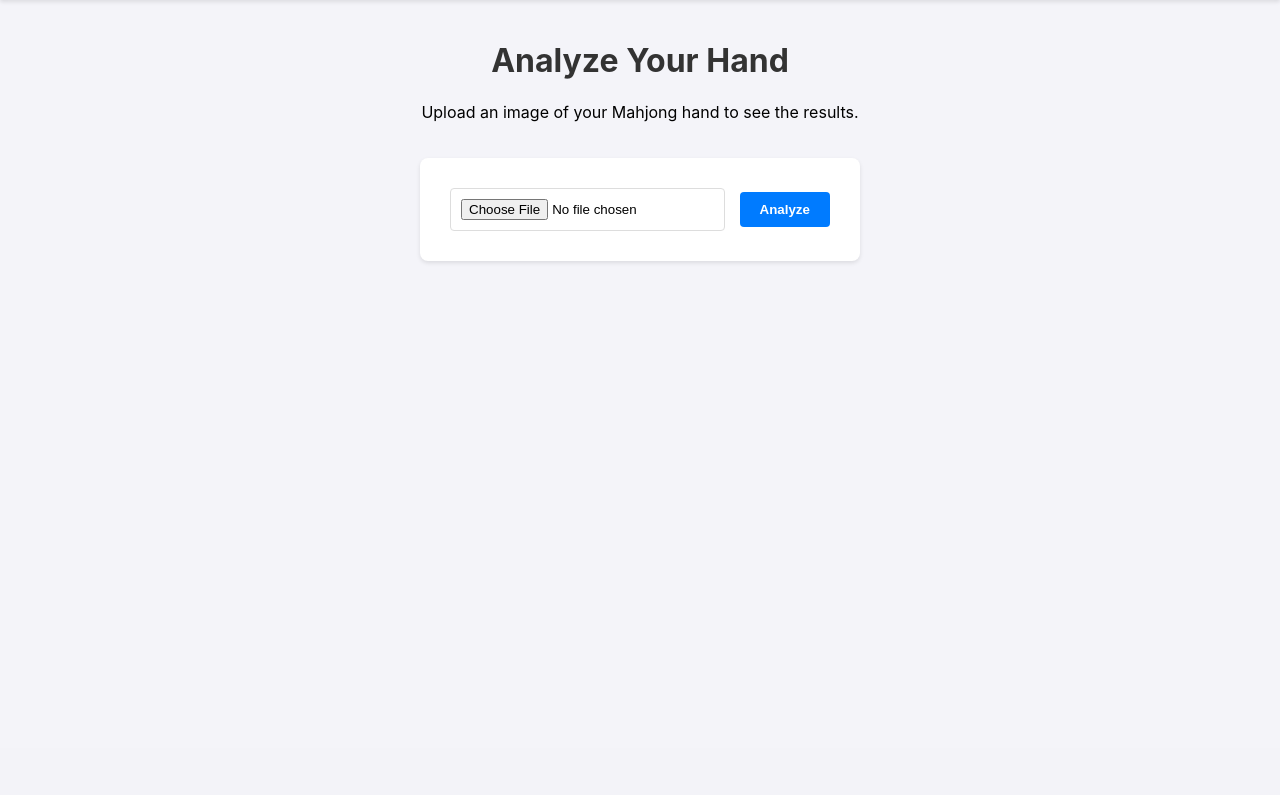
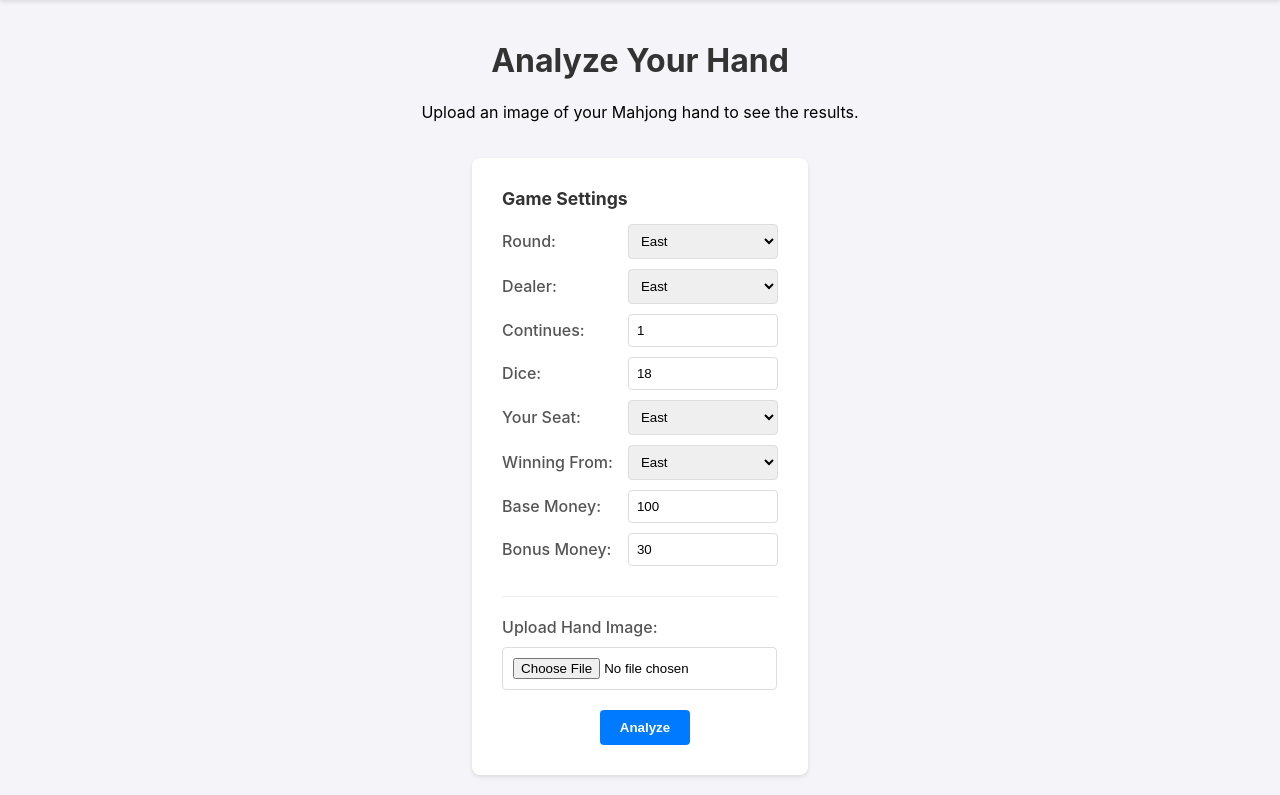
Before and after one commit to joanne-09/Mahjong-Winner, a Flask app: page / in a window 1280 px wide. Shown: the part 52-847 px from the top of the page. Before the commit the page ends 315 px from the top, so only its background shows below. Run offline with Flask 3, Linux system fonts and the light colour scheme.

Commit message:
feat: able to type others condition

```diff
--- a/app.py
+++ b/app.py
@@ -4,7 +4,7 @@ from flask import Flask, request, render_template, redirect, url_for
 from werkzeug.utils import secure_filename
 
 # Import your core functions from the src package
-from src.main import final_backend_main
+from src.main import backend_main
 
 # --- Flask App Configuration ---
 UPLOAD_FOLDER = 'static/uploads'
@@ -35,7 +35,17 @@ def upload_file():
             file.save(image_path)
 
             # --- Call Your Backend Logic ---
-            final_money, final_breakdown = final_backend_main(image_path)
+            others = {
+                "round": request.form.get('round', 'east'),
+                "dealer": request.form.get('dealer', 'east'),
+                "continues": int(request.form.get('continues', 1)),
+                "dice": int(request.form.get('dice', 18)),
+                "seat": request.form.get('seat', 'east'),
+                "wins": request.form.get('wins', 'east'),
+                "base": int(request.form.get('base', 100)),
+                "bonus": int(request.form.get('bonus', 30)),
+            }
+            final_money, final_breakdown = backend_main(others)
 
             # --- Render the Results Page ---
             output_filename = "./outputs/output.png"
--- a/src/image_recognition/configs/train2.yaml
+++ b/src/image_recognition/configs/train2.yaml
@@ -1,6 +1,6 @@
 model: "runs/detect/train/weights/best.pt"
 data: "data.yaml"                # Dataset configuration
-epochs: 50                       # Increase epochs for better convergence
+epochs: 20                       # Increase epochs for better convergence
 batch: 32                        # Increase batch size if GPU memory allows
 imgsz: 640                       # Reduce image size for faster training (or keep 1024 for accuracy)
 device: "cpu"                    # Use GPU if available (change to "cpu" if no GPU)
@@ -28,5 +28,5 @@ mosaic: 1.0                      # Mosaic augmentation probability
 
 # Validation and saving
 val: True                        # Validate during training
-save_period: 2                  # Save checkpoint every N epochs
+save_period: 10                  # Save checkpoint every N epochs
 patience: 10                     # Early stopping patience
--- a/src/main.py
+++ b/src/main.py
@@ -16,7 +16,10 @@ others = {
 }
 _this_dir = os.path.dirname(os.path.abspath(__file__))
 
-def backend_main():
+def backend_main(others_settings=None):
+    if others_settings is None:
+        others_settings = others
+
     bing = [1, 2, 3, 4, 5, 6, 7, 8, 9]
     bamboo = [10, 11, 12, 10, 11, 12, 10, 11]
     wan = []
@@ -24,7 +27,7 @@ def backend_main():
     bonus = []
 
     # Recognize the tiles
-    final_money, final_breakdown = check_win_condition(bing, bamboo, wan, words, bonus, others)
+    final_money, final_breakdown = check_win_condition(bing, bamboo, wan, words, bonus, others_settings)
 
     # Generate picture of the winning tiles
     print("Generating winning tiles image...")
@@ -36,7 +39,10 @@ def backend_main():
 
 
 # Core logic of backend
-def final_backend_main(file_path: str):
+def final_backend_main(file_path: str, others_settings=None):
+    if others_settings is None:
+        others_settings = others
+
     # Recognize the tiles
     print("Recognizing tiles in", file_path)
     bing, bamboo, wan, words, bonus = tile_recognition(file_path)
@@ -55,7 +61,7 @@ def final_backend_main(file_path: str):
 
     # Check the winning condition
     print("Checking win condition and money count...")
-    final_money, final_breakdown = check_win_condition(bing, bamboo, wan, words, bonus, others)
+    final_money, final_breakdown = check_win_condition(bing, bamboo, wan, words, bonus, others_settings)
 
     print(f"Final money: {final_money}")
     print(f"Final breakdown: {final_breakdown}")
--- a/src/pattern_recognition/main.py
+++ b/src/pattern_recognition/main.py
@@ -159,7 +159,7 @@ def check_winning_money(breakdown, bonus, others=None) -> dict:
     money = {"east": 0, "south": 0, "west": 0, "north": 0}
 
     self_winning = False
-    dealer_winning = 0
+    dealer_money = 2 * others["continues"] - 1 if others is not None else 0
 
     # Check the winning money
     if breakdown is None:
@@ -168,13 +168,6 @@ def check_winning_money(breakdown, bonus, others=None) -> dict:
     # Check if someone fang chong, if self_winning then all other 3 players lose
     if others["seat"] == others["wins"]:
         self_winning = True
-
-    # Check if the winning player is the host
-    if others is not None and others["dealer"] == others["seat"]:
-       dealer_winning = 2 * others["continues"] - 1
-    # Check if the host is the fong chong player or self_winning
-    elif others is not None and (others["wins"] == others["dealer"] or self_winning):
-        dealer_winning = -1 * (2 * others["continues"] - 1)
 
     # Check the breakdown
     tai_count = 0
@@ -290,15 +283,20 @@ def check_winning_money(breakdown, bonus, others=None) -> dict:
         tai_count += 8
 
     # Calculate the money based on the tai count and winning conditions
-    if self_winning:
-        for seat in words_index:
-            if seat == others["seat"]:
-                money[seat] += (others["base"] + others["bonus"] * (tai_count + others["continues"])) * 3
-            else:
-                money[seat] -= (others["base"] + others["bonus"] * (tai_count + others["continues"]))
-    elif others["wins"] == others["dealer"]:
-        money[others["seat"]] += (others["base"] + others["bonus"] * (tai_count + others["continues"]))
-        money[others["wins"]] -= (others["base"] + others["bonus"] * (tai_count + others["continues"]))
+    if self_winning and others["seat"] != others["dealer"]:
+        money[others["seat"]] += (others["base"] + others["bonus"] * tai_count) * 3 + others["bonus"] * dealer_money
+        for seat in ["east", "south", "west", "north"]:
+            if seat != others["seat"]:
+                money[seat] -= (others["base"] + others["bonus"] * tai_count)
+        money[others["dealer"]] -= others["bonus"] * dealer_money
+    elif self_winning and others["seat"] == others["dealer"]:
+        money[others["seat"]] += (others["base"] + others["bonus"] * (tai_count + dealer_money)) * 3
+        for seat in ["east", "south", "west", "north"]:
+            if seat != others["seat"]:
+                money[seat] -= (others["base"] + others["bonus"] * (tai_count + dealer_money))
+    elif others["wins"] == others["dealer"] or others["seat"] == others["dealer"]:
+        money[others["seat"]] += (others["base"] + others["bonus"] * (tai_count + dealer_money))
+        money[others["wins"]] -= (others["base"] + others["bonus"] * (tai_count + dealer_money))
     else:
         money[others["seat"]] += (others["base"] + others["bonus"] * tai_count)
         money[others["wins"]] -= (others["base"] + others["bonus"] * tai_count)
--- a/static/css/index.css
+++ b/static/css/index.css
@@ -85,3 +85,52 @@ body {
 .upload-form input[type="submit"]:hover {
     background-color: #0056b3;
 }
+
+/* Settings Group Styling */
+.settings-group {
+    text-align: left;
+    margin-bottom: 20px;
+    padding-bottom: 20px;
+    border-bottom: 1px solid #eee;
+}
+
+.settings-group h3 {
+    margin-top: 0;
+    color: #333;
+    font-size: 1.1em;
+    margin-bottom: 15px;
+}
+
+.setting-item {
+    display: flex;
+    justify-content: space-between;
+    align-items: center;
+    margin-bottom: 10px;
+}
+
+.setting-item label {
+    font-weight: 500;
+    color: #555;
+    margin-right: 15px;
+}
+
+.setting-item select,
+.setting-item input[type="number"] {
+    padding: 8px;
+    border: 1px solid #ddd;
+    border-radius: 4px;
+    width: 150px;
+    box-sizing: border-box;
+}
+
+.upload-group {
+    margin-bottom: 20px;
+    text-align: left;
+}
+
+.upload-group label {
+    display: block;
+    margin-bottom: 10px;
+    font-weight: 500;
+    color: #555;
+}
--- a/templates/index.html
+++ b/templates/index.html
@@ -18,7 +18,74 @@
     <h1>Analyze Your Hand</h1>
     <p>Upload an image of your Mahjong hand to see the results.</p>
     <form class="upload-form" method=post enctype=multipart/form-data>
-      <input type=file name=file required>
+      <div class="settings-group">
+        <h3>Game Settings</h3>
+        <div class="setting-item">
+          <label for="round">Round:</label>
+          <select name="round" id="round">
+            <option value="east" selected>East</option>
+            <option value="south">South</option>
+            <option value="west">West</option>
+            <option value="north">North</option>
+          </select>
+        </div>
+
+        <div class="setting-item">
+          <label for="dealer">Dealer:</label>
+          <select name="dealer" id="dealer">
+            <option value="east" selected>East</option>
+            <option value="south">South</option>
+            <option value="west">West</option>
+            <option value="north">North</option>
+          </select>
+        </div>
+
+        <div class="setting-item">
+          <label for="continues">Continues:</label>
+          <input type="number" name="continues" id="continues" value="1" min="0">
+        </div>
+
+        <div class="setting-item">
+          <label for="dice">Dice:</label>
+          <input type="number" name="dice" id="dice" value="18" min="2" max="18">
+        </div>
+
+        <div class="setting-item">
+          <label for="seat">Your Seat:</label>
+          <select name="seat" id="seat">
+            <option value="east" selected>East</option>
+            <option value="south">South</option>
+            <option value="west">West</option>
+            <option value="north">North</option>
+          </select>
+        </div>
+
+        <div class="setting-item">
+          <label for="wins">Winning From:</label>
+          <select name="wins" id="wins">
+            <option value="east" selected>East</option>
+            <option value="south">South</option>
+            <option value="west">West</option>
+            <option value="north">North</option>
+            <option value="self">Self-Drawn</option>
+          </select>
+        </div>
+
+        <div class="setting-item">
+          <label for="base">Base Money:</label>
+          <input type="number" name="base" id="base" value="100" min="0">
+        </div>
+
+        <div class="setting-item">
+          <label for="bonus">Bonus Money:</label>
+          <input type="number" name="bonus" id="bonus" value="30" min="0">
+        </div>
+      </div>
+
+      <div class="upload-group">
+        <label for="file">Upload Hand Image:</label>
+        <input type=file name=file id="file" required>
+      </div>
       <input type=submit value=Analyze>
     </form>
   </div>
```
Also changed, not shown: 1 other file.
